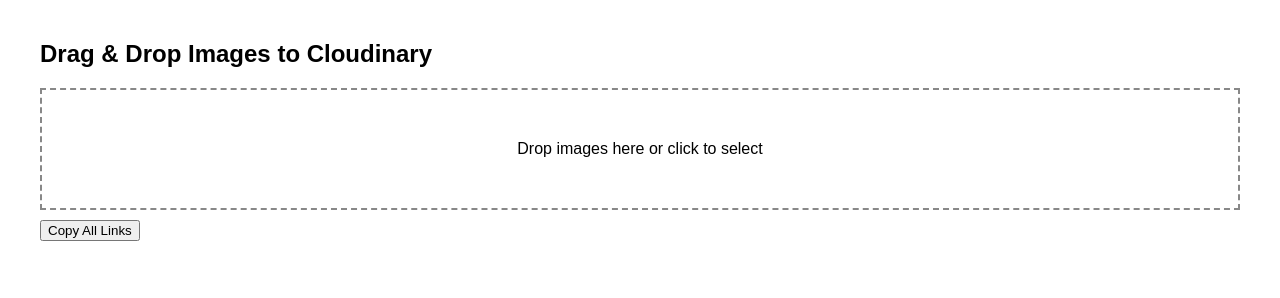
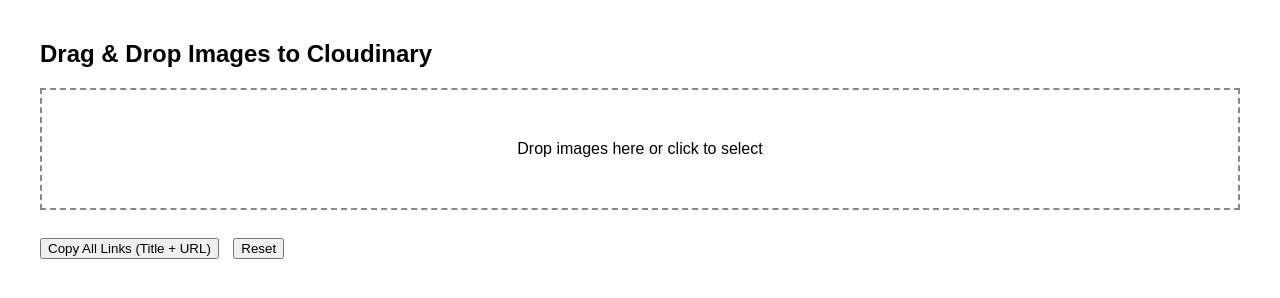
Before and after one commit to batitix/dropbox-tv-show, a plain HTML site: page index.html in a window 1280 px wide. Drawn offline with Linux system fonts and the light colour scheme.

Commit message:
Update index.html

```diff
--- a/index.html
+++ b/index.html
@@ -6,14 +6,16 @@
         body { font-family: sans-serif; margin: 40px; }
         #dropArea { border: 2px dashed #888; padding: 50px; text-align: center; cursor: pointer; }
         #result { margin-top: 20px; white-space: pre-wrap; }
-        button { margin-top: 10px; }
+        button { margin-top: 10px; margin-right: 10px; }
     </style>
 </head>
 <body>
 <h2>Drag & Drop Images to Cloudinary</h2>
 <div id="dropArea">Drop images here or click to select</div>
 <input type="file" id="fileInput" multiple style="display:none;">
-<button id="copyBtn">Copy All Links</button>
+<br>
+<button id="copyBtn">Copy All Links (Title + URL)</button>
+<button id="resetBtn">Reset</button>
 <div id="result"></div>
 
 <script src="script.js"></script>
```
